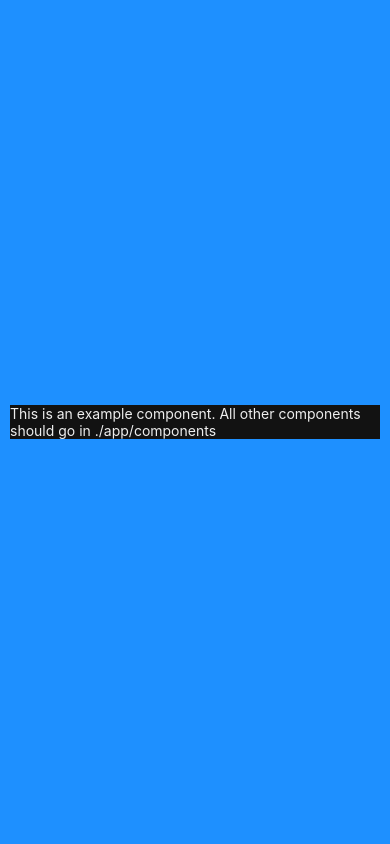
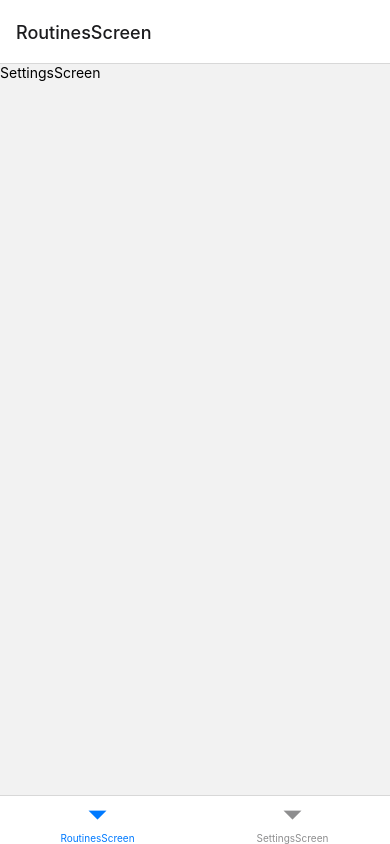
Before and after one commit to C-Advait/Circuits-iOS, a React Native app: screen / in a window 390 px wide. Built offline with nearby package versions, Linux system fonts and the light colour scheme.

Commit message:
Add basic navigation structure

```diff
--- a/App.js
+++ b/App.js
@@ -1,25 +1,13 @@
-import { StatusBar } from "expo-status-bar";
-import { StyleSheet, View } from "react-native";
-
-import Example from "./app/components/Example";
 import { ThemeProvider } from "./app/contexts/ThemeContext"
+import AppNavigator from "./app/navigation/AppNavigator";
+import { NavigationContainer } from "@react-navigation/native";
 
 export default function App() {
   return (
     <ThemeProvider>
-      <View style={styles.container}>
-        <Example />
-        <StatusBar style="auto" />
-      </View>
+      <NavigationContainer>
+        <AppNavigator />
+      </NavigationContainer>
     </ThemeProvider >
   );
 }
-
-const styles = StyleSheet.create({
-  container: {
-    flex: 1,
-    backgroundColor: "dodgerblue",
-    alignItems: "center",
-    justifyContent: "center",
-  },
-});
--- /dev/null
+++ b/app/components/Screen.js
@@ -0,0 +1,23 @@
+import React from "react";
+import Constants from "expo-constants";
+import { StyleSheet, SafeAreaView, View } from "react-native";
+
+function Screen({ children, style }) {
+  return (
+    <SafeAreaView style={[styles.screen, style]}>
+      <View style={[styles.view, style]}>{children}</View>
+    </SafeAreaView>
+  );
+}
+
+const styles = StyleSheet.create({
+  screen: {
+    paddingTop: Constants.statusBarHeight,
+    flex: 1,
+  },
+  view: {
+    flex: 1,
+  },
+});
+
+export default Screen;
--- /dev/null
+++ b/app/navigation/AppNavigator.js
@@ -0,0 +1,18 @@
+import React from 'react';
+import { createBottomTabNavigator } from "@react-navigation/bottom-tabs";
+
+import routes from "./routes";
+import SettingsScreen from '../screens/SettingsScreen';
+
+const Tab = createBottomTabNavigator();
+
+function AppNavigator() {
+  return (
+        <Tab.Navigator>
+          <Tab.Screen name={routes.ROUTINES_SCREEN} component={SettingsScreen} />
+          <Tab.Screen name={routes.SETTINGS_SCREEN} component={SettingsScreen} />
+        </Tab.Navigator>
+  );
+}
+
+export default AppNavigator;
--- /dev/null
+++ b/app/navigation/routes.js
@@ -0,0 +1,6 @@
+export default Object.freeze({
+  ROUTINES_SCREEN: "RoutinesScreen",
+  ROUTINE_EDIT_SCREEN: "RoutineEditScreen",
+  TIMER_SCREEN: "TimerScreen",
+  SETTINGS_SCREEN: "SettingsScreen",
+});
--- /dev/null
+++ b/app/screens/SettingsScreen.js
@@ -0,0 +1,16 @@
+import React from 'react';
+import { View, StyleSheet, Text } from 'react-native';
+import Screen from '../components/Screen';
+
+function SettingsScreen(props) {
+  return (
+    <Screen>
+      <Text>SettingsScreen</Text>
+    </Screen>
+  );
+}
+
+const styles = StyleSheet.create({
+  container: {}
+});
+export default SettingsScreen;
--- a/package.json
+++ b/package.json
@@ -9,6 +9,8 @@
     "web": "expo start --web"
   },
   "dependencies": {
+    "@react-navigation/bottom-tabs": "^6.5.9",
+    "@react-navigation/native": "^6.1.8",
     "expo": "~49.0.12",
     "expo-status-bar": "~1.6.0",
     "react": "18.2.0",
```
Also changed, not shown: 1 other file (tests, documents, lock files or other folders).
